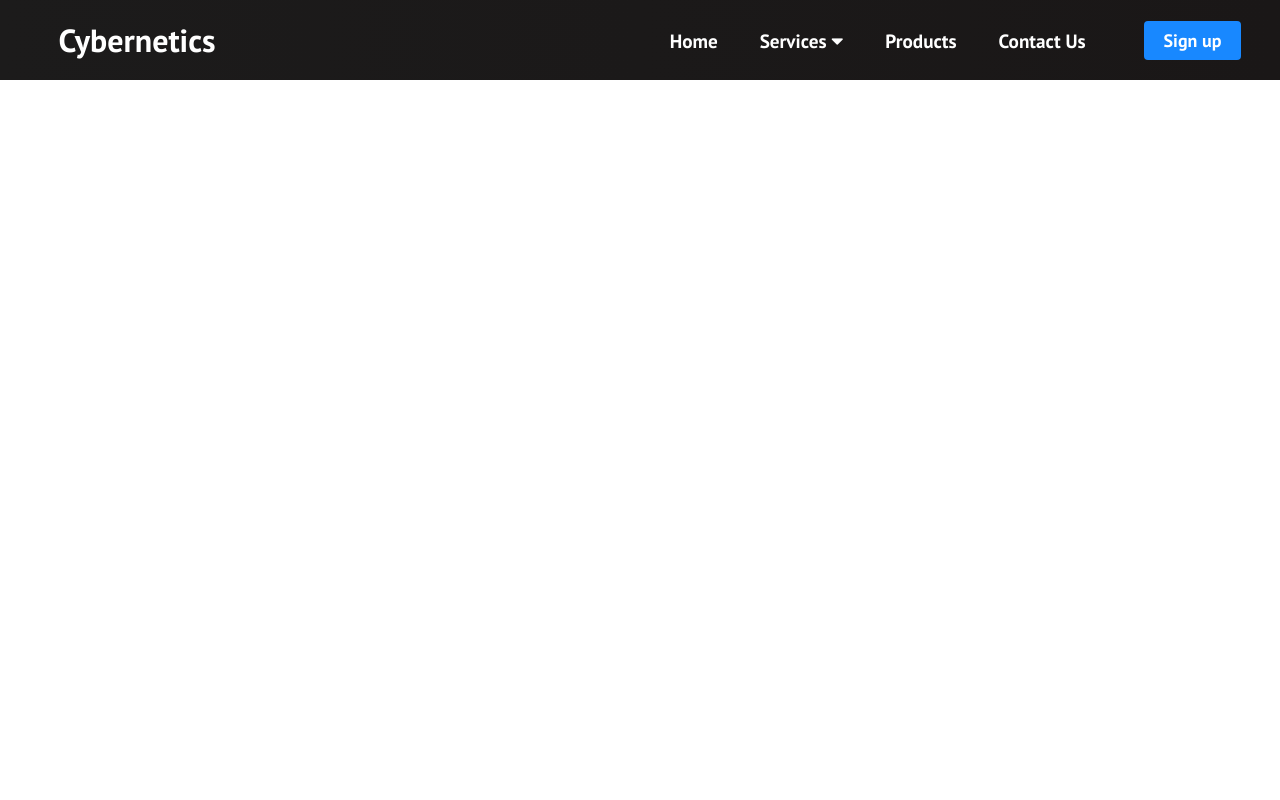
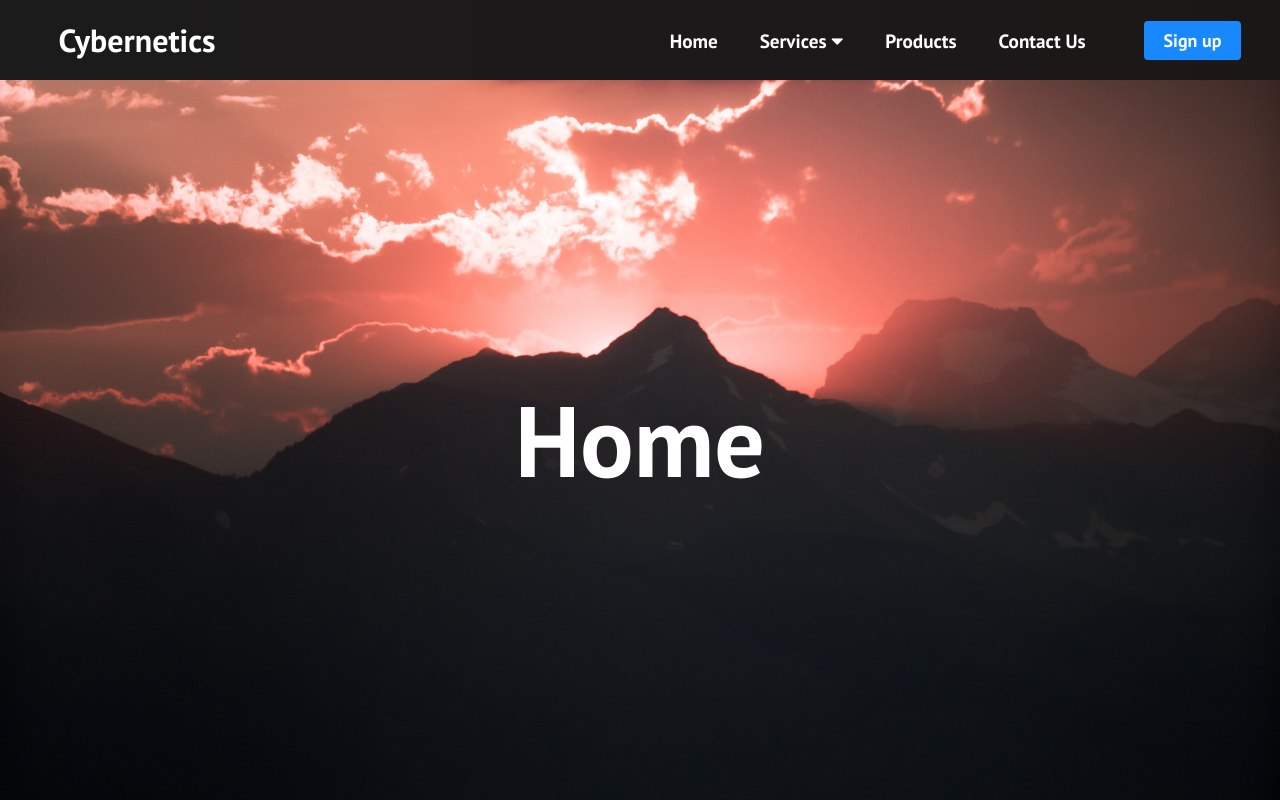
Before and after one commit to Mirthunjay/react-navbar, a React (Create React App) app: page / in a window 1280 px wide. Built offline with nearby package versions, Linux system fonts and the light colour scheme.

Commit message:
Changes Made After Adding Images

```diff
--- a/src/App.css
+++ b/src/App.css
@@ -6,3 +6,80 @@
   padding: 0;
   font-family: "PT Sans", sans-serif;
 }
+
+.signup,
+.service,
+.product,
+.marketing,
+.home,
+.contactus,
+.consulting {
+  display: flex;
+  justify-content: center;
+  align-items: center;
+  height: 90vh;
+}
+.home {
+  background-image: url("./images/img-1.jpg");
+  background-position: center;
+  background-size: cover;
+  background-repeat: no-repeat;
+  color: #fff;
+  font-size: 100px;
+}
+.home {
+  background-image: url("./images/img-1.jpg");
+  background-position: center;
+  background-size: cover;
+  background-repeat: no-repeat;
+  color: #fff;
+  font-size: 100px;
+}
+.service {
+  background-image: url("./images/img-2.jpg");
+  background-position: center;
+  background-size: cover;
+  background-repeat: no-repeat;
+  color: #fff;
+  font-size: 100px;
+}
+.marketing {
+  background-image: url("./images/img-3.jpg");
+  background-position: center;
+  background-size: fill;
+  background-repeat: no-repeat;
+  color: #fff;
+  font-size: 100px;
+}
+.consulting {
+  background-image: url("./images/img-4.jpg");
+  background-position: center;
+  background-size: cover;
+  background-repeat: no-repeat;
+  color: #fff;
+  font-size: 100px;
+}
+.product {
+  background-image: url("./images/img-5.jpg");
+  background-position: bottom;
+  background-size: cover;
+  background-repeat: no-repeat;
+  color: #fff;
+  font-size: 100px;
+}
+.contactus {
+  background-image: url("./images/img-6.jpg");
+  background-position: center;
+  background-size: cover;
+  background-repeat: no-repeat;
+  color: #fff;
+  font-size: 100px;
+}
+.signup {
+  background: url("./images/img-7.jpg");
+  background-position: center;
+  background-size: cover;
+  background-repeat: no-repeat;
+  color: #fff;
+  font-size: 100px;
+}
--- a/src/App.js
+++ b/src/App.js
@@ -1,12 +1,28 @@
 import React from "react";
 import Navbar from "./components/Navbar";
 import "./App.css";
-import { BrowserRouter as Router } from "react-router-dom";
+import { BrowserRouter as Router, Switch, Route } from "react-router-dom";
+import SignUp from "./pages/SignUp";
+import Marketing from "./pages/Marketing";
+import Product from "./pages/Product";
+import ContactUs from "./pages/ContactUs";
+import Consulting from "./pages/Consulting";
+import Home from "./pages/Home";
+import Service from "./pages/Service";
 
 function App() {
   return (
     <Router>
       <Navbar />
+      <Switch>
+        <Route path="/" exact component={Home} />
+        <Route path="/sign-up" exact component={SignUp} />
+        <Route path="/services" exact component={Service} />
+        <Route path="/marketing" exact component={Marketing} />
+        <Route path="/products" exact component={Product} />
+        <Route path="/contact-us" exact component={ContactUs} />
+        <Route path="/consulting" exact component={Consulting} />
+      </Switch>
     </Router>
   );
 }
--- a/src/pages/Consulting.js
+++ b/src/pages/Consulting.js
@@ -1,9 +1,10 @@
 import React from "react";
+import "../App.css";
 
 export default function Consulting() {
   return (
     <>
-      <h2 className="Consulting">Consulting</h2>
+      <h2 className="consulting">Consulting</h2>
     </>
   );
 }
--- a/src/pages/ContactUs.js
+++ b/src/pages/ContactUs.js
@@ -1,4 +1,5 @@
 import React from "react";
+import "../App.css";
 
 export default function ContactUs() {
   return (
--- a/src/pages/Home.js
+++ b/src/pages/Home.js
@@ -1,4 +1,5 @@
 import React from "react";
+import "../App.css";
 
 export default function Home() {
   return (
--- a/src/pages/Marketing.js
+++ b/src/pages/Marketing.js
@@ -1,4 +1,5 @@
 import React from "react";
+import "../App.css";
 
 export default function Marketing() {
   return (
--- a/src/pages/Product.js
+++ b/src/pages/Product.js
@@ -1,9 +1,10 @@
 import React from "react";
+import "../App.css";
 
 export default function Product() {
   return (
     <>
-      <h2 className="Products">Products</h2>
+      <h2 className="product">Products</h2>
     </>
   );
 }
--- a/src/pages/Service.js
+++ b/src/pages/Service.js
@@ -1,4 +1,5 @@
 import React from "react";
+import "../App.css";
 
 export default function Service() {
   return (
--- a/src/pages/SignUp.js
+++ b/src/pages/SignUp.js
@@ -1,4 +1,5 @@
 import React from "react";
+import "../App.css";
 
 export default function SignUp() {
   return (
```
